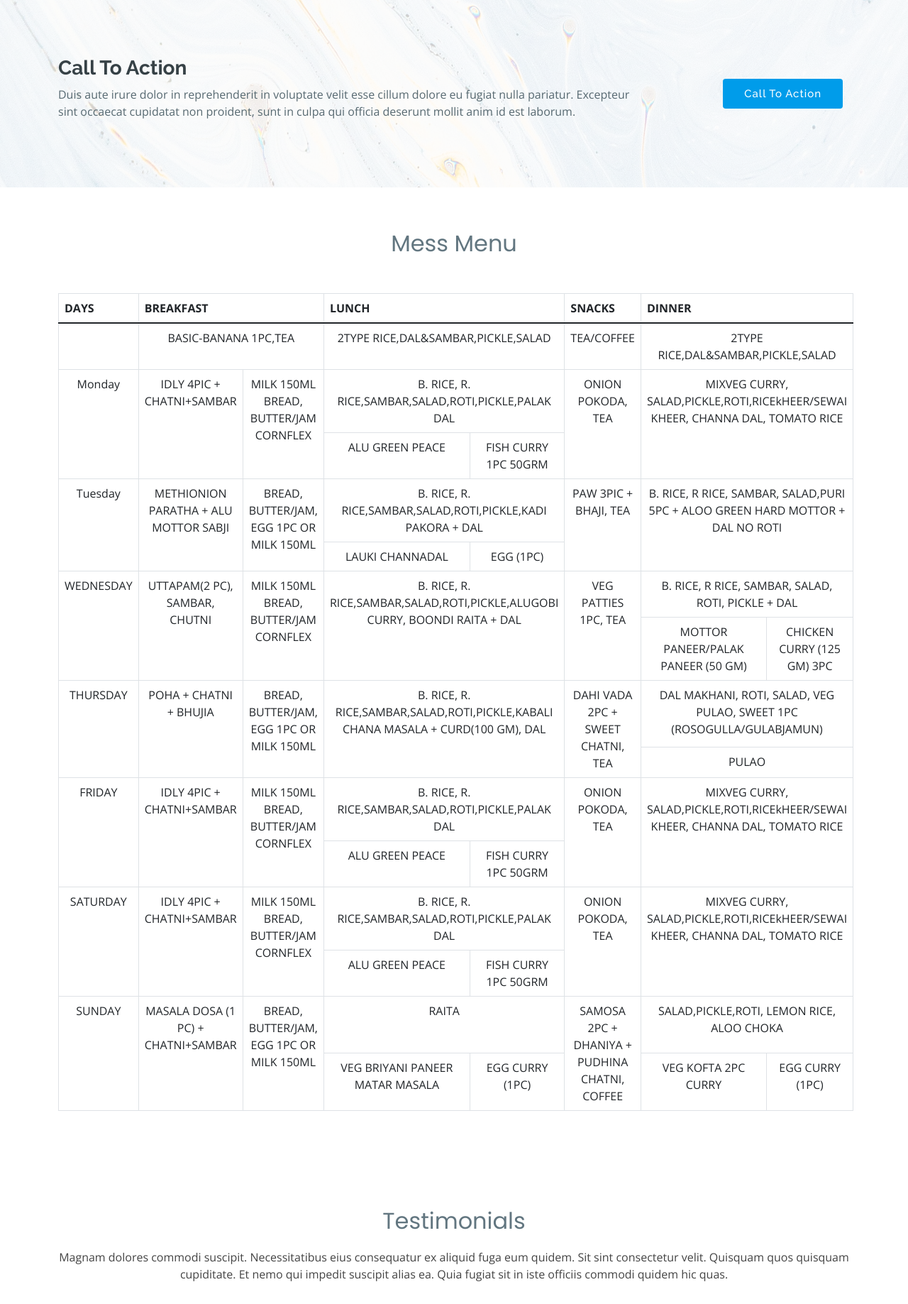
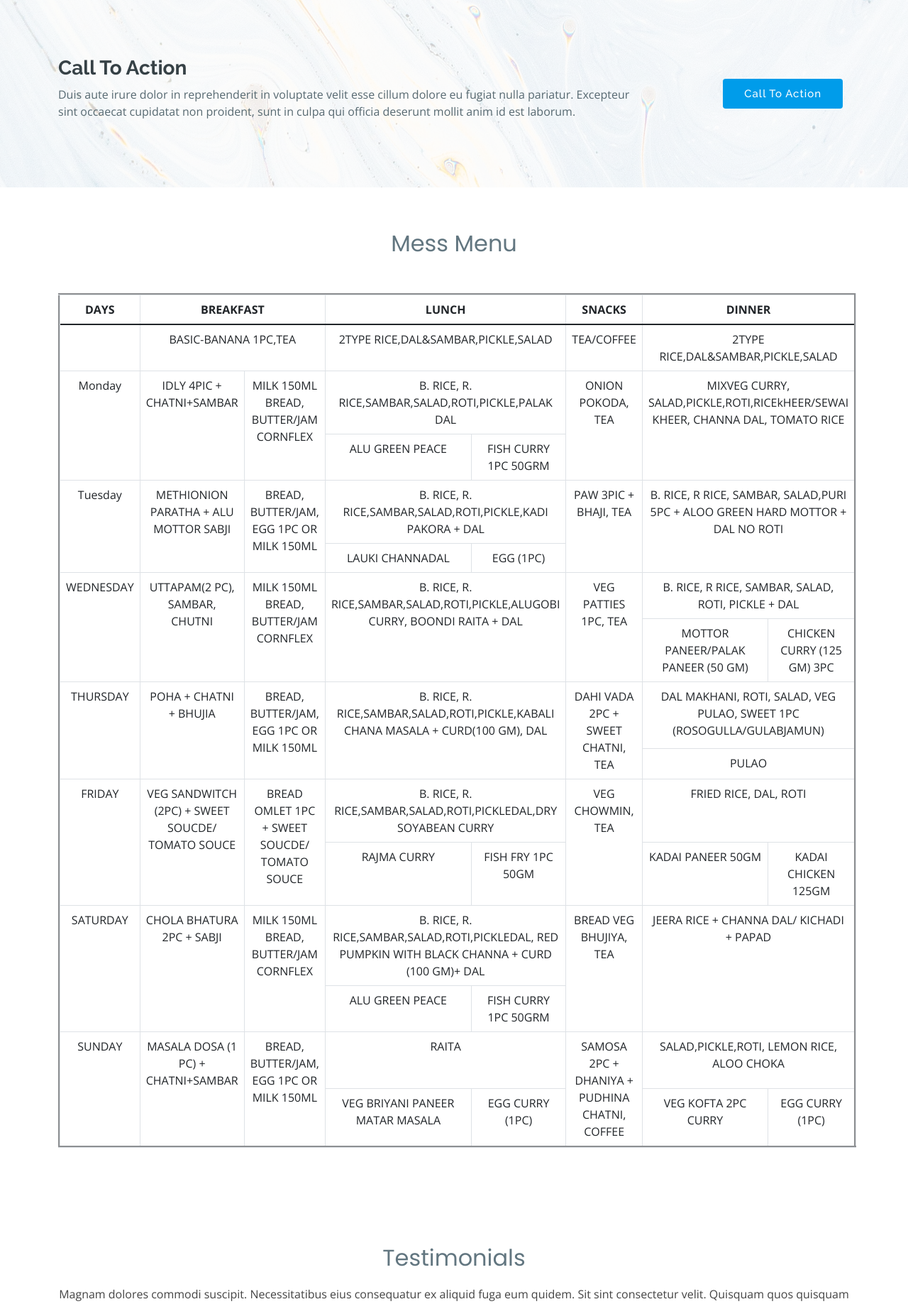
Before and after one commit to NabhyaKhoria/Team-S1mple, a Django app: page / in a window 1280 px wide. Shown: the part 2728-4565 px from the top of the page at 71% size. Run offline with Django 3.2, Linux system fonts and the light colour scheme; data that the repository does not hold is empty; some libraries are stand-ins or nearby versions.

Commit message:
mess menu

```diff
--- a/templates/index2.html
+++ b/templates/index2.html
@@ -335,23 +335,23 @@
       </div>
     </section><!-- End Cta Section -->
 
-
+    <!-- ======= Mess Menu Section ======= -->
     <section id="Menu" class="Menu">
       <div class="container">
         <div class="section-title" data-aos="fade-up">
           <h2>Mess Menu</h2>
         </div>
-        <table class="table table-bordered table-hover">
+        <table class="table table-bordered table-hover text-center" border="3">
           <thead class="thead-dark">
-          <tr>
-            <th align="center">DAYS</th>
-            <th colspan="2" align="center">BREAKFAST</th>
-            <th colspan="2" align="center">LUNCH</th>
-            <th align="center">SNACKS</th>
-            <th colspan="2" align="center">DINNER</th>
+            <tr>
+              <th class="text-center">DAYS</th>
+              <th colspan="2" class="text-center">BREAKFAST</th>
+              <th colspan="2" class="text-center">LUNCH</th>
+              <th class="text-center">SNACKS</th>
+              <th colspan="2" class="text-center">DINNER</th>
 
-          </tr>
-        </thead>
+            </tr>
+          </thead>
           <tr>
             <td align="center">
 
@@ -418,23 +418,25 @@
           </tr>
           <tr >
             <td rowspan="2" align="center">FRIDAY</td>
-            <td rowspan="2" align="center">IDLY 4PIC + CHATNI+SAMBAR</td>
-            <td rowspan="2" align="center">MILK 150ML BREAD, BUTTER/JAM CORNFLEX</td>
-            <td colspan="2" align="center">B. RICE, R. RICE,SAMBAR,SALAD,ROTI,PICKLE,PALAK DAL</td>
-            <td rowspan="2" align="center">ONION POKODA, TEA</td>
-            <td rowspan="2" colspan="2" align="center">MIXVEG CURRY, SALAD,PICKLE,ROTI,RICEkHEER/SEWAI KHEER, CHANNA DAL, TOMATO RICE</td>
+            <td rowspan="2" align="center">VEG SANDWITCH (2PC) + SWEET SOUCDE/ TOMATO SOUCE</td>
+            <td rowspan="2" align="center">BREAD OMLET 1PC + SWEET SOUCDE/ TOMATO SOUCE</td>
+            <td colspan="2" align="center">B. RICE, R. RICE,SAMBAR,SALAD,ROTI,PICKLEDAL,DRY SOYABEAN CURRY</td>
+            <td rowspan="2" align="center">VEG CHOWMIN, TEA</td>
+            <td colspan="2" align="center">FRIED RICE, DAL, ROTI</td>
           </tr>
           <tr >
-            <td align="center">ALU GREEN PEACE</td>
-            <td align="center">FISH CURRY 1PC 50GRM</td>
+            <td align="center">RAJMA CURRY</td>
+            <td align="center">FISH FRY 1PC 50GM</td>
+            <td align="center">KADAI PANEER 50GM</td>
+            <td align="center">KADAI CHICKEN 125GM</td>
           </tr>
           <tr >
             <td rowspan="2" align="center">SATURDAY</td>
-            <td rowspan="2" align="center">IDLY 4PIC + CHATNI+SAMBAR</td>
+            <td rowspan="2" align="center">CHOLA BHATURA 2PC + SABJI</td>
             <td rowspan="2" align="center">MILK 150ML BREAD, BUTTER/JAM CORNFLEX</td>
-            <td colspan="2" align="center">B. RICE, R. RICE,SAMBAR,SALAD,ROTI,PICKLE,PALAK DAL</td>
-            <td rowspan="2" align="center">ONION POKODA, TEA</td>
-            <td rowspan="2" colspan="2" align="center">MIXVEG CURRY, SALAD,PICKLE,ROTI,RICEkHEER/SEWAI KHEER, CHANNA DAL, TOMATO RICE</td>
+            <td colspan="2" align="center">B. RICE, R. RICE,SAMBAR,SALAD,ROTI,PICKLEDAL, RED PUMPKIN WITH BLACK CHANNA + CURD (100 GM)+ DAL</td>
+            <td rowspan="2" align="center">BREAD VEG BHUJIYA, TEA</td>
+            <td rowspan="2" colspan="2" align="center">JEERA RICE + CHANNA DAL/ KICHADI + PAPAD</td>
           </tr>
           <tr >
             <td align="center">ALU GREEN PEACE</td>
@@ -457,6 +459,7 @@
         </table>
       </div>
     </section>
+    <!-- ===== End Mess Menu Section ===== -->
 
     <!-- ======= Testimonials Section ======= -->
     <section id="testimonials" class="testimonials">
```
Also changed, not shown: 1 other file.
